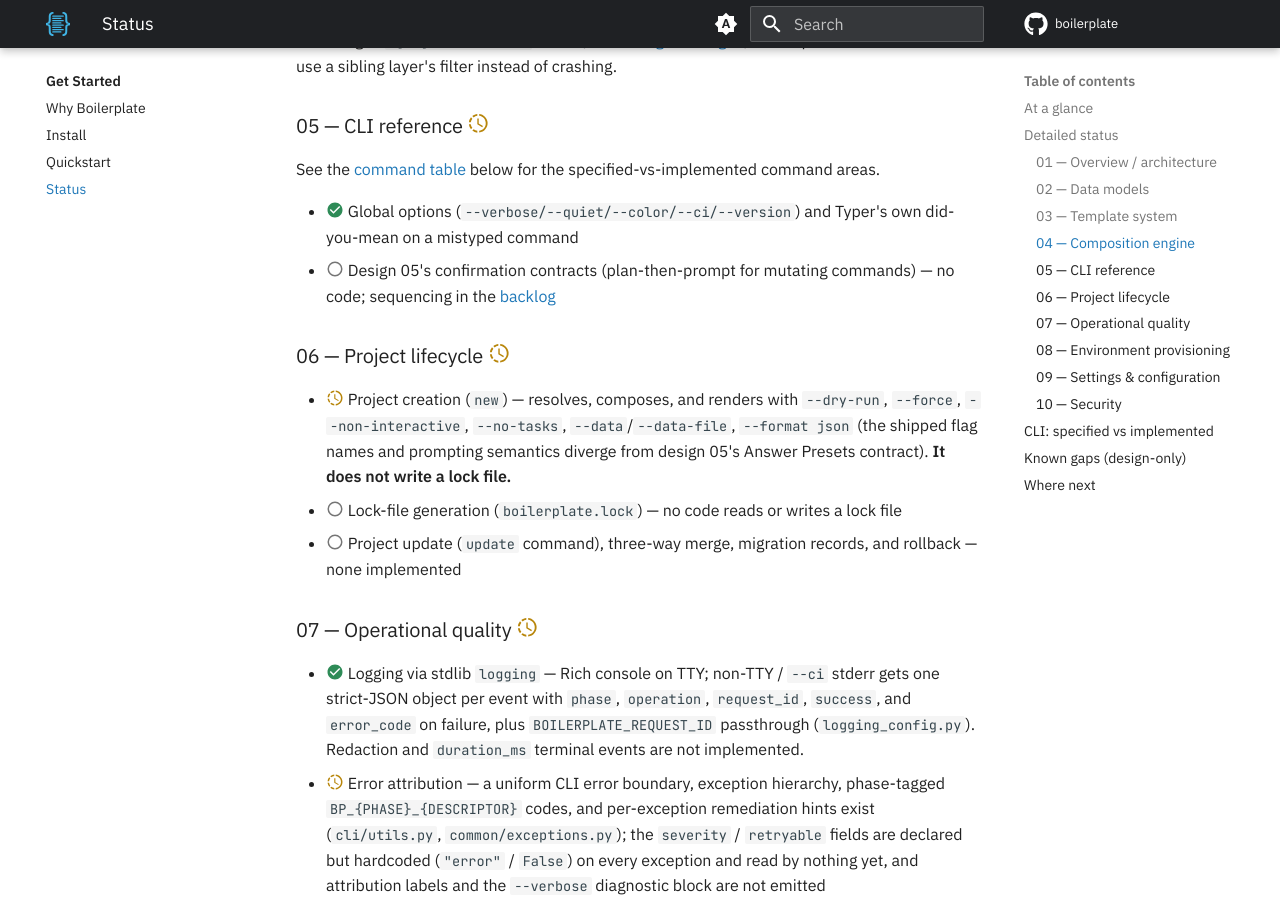
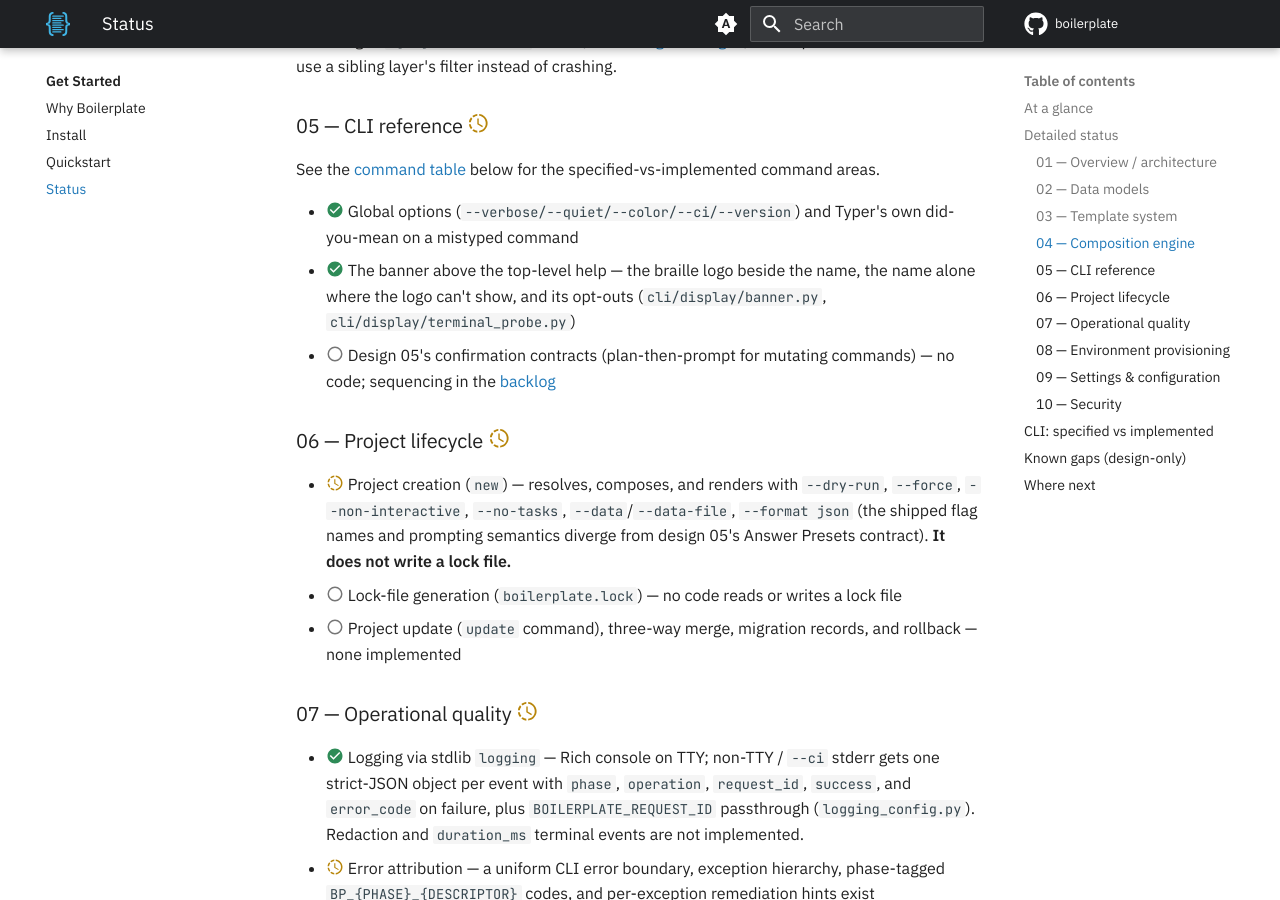
Before and after one commit to TheRealBillSiegler/boilerplate, an MkDocs documentation site: the page built from docs/status.md, in a window 1280 px wide and 900 px high, scrolled down 2916 px. Built offline with MkDocs 1.6.1 and Material for MkDocs 9.7.7, drawn with Linux system fonts in a browser that asks for light colours; comment, search, counter and statistics services are not loaded; the version menu is left out.

Commit message:
docs: add the banner to the status page
The status page maps which parts of the design are implemented, and
design 05 §Banner now is: the braille logo beside the name above the
top-level help, the name alone where the logo can't show, and the
opt-outs. Its design-05 section now lists it.

Co-Authored-By: Claude Opus 5.5 <noreply@anthropic.com>

```diff
--- a/docs/status.md
+++ b/docs/status.md
@@ -66,6 +66,7 @@ The merged `_jinja_extensions` union (see [What gets merged](reference/merging.m
 See the [command table](#cli-specified-vs-implemented) below for the specified-vs-implemented command areas.
 
 - :material-check-circle:{ .status-shipped } Global options (`--verbose/--quiet/--color/--ci/--version`) and Typer's own did-you-mean on a mistyped command
+- :material-check-circle:{ .status-shipped } The banner above the top-level help — the braille logo beside the name, the name alone where the logo can't show, and its opt-outs (`cli/display/banner.py`, `cli/display/terminal_probe.py`)
 - :material-circle-outline:{ .status-design } Design 05's confirmation contracts (plan-then-prompt for mutating commands) — no code; sequencing in the [backlog](roadmap.md#backlog)
 
 ### 06 — Project lifecycle :material-progress-clock:{ .status-partial }
```
